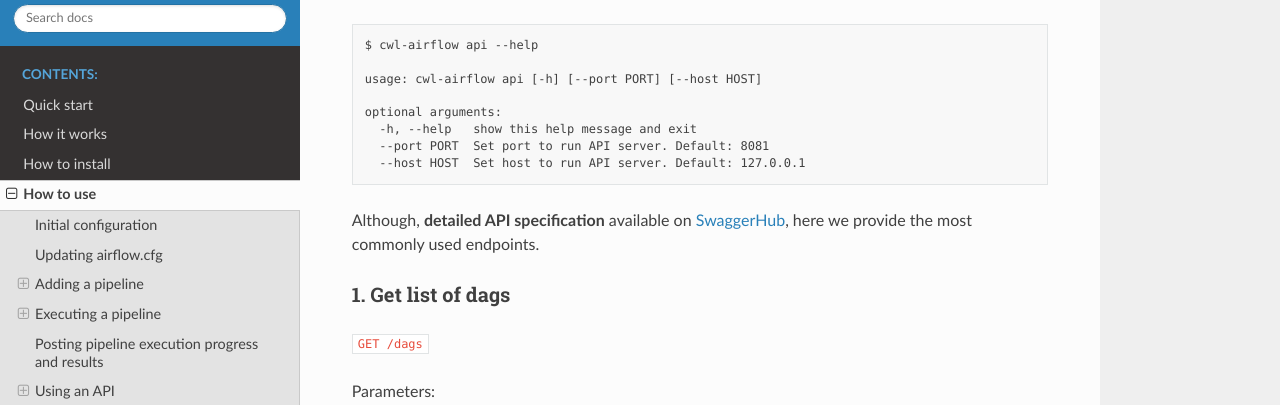
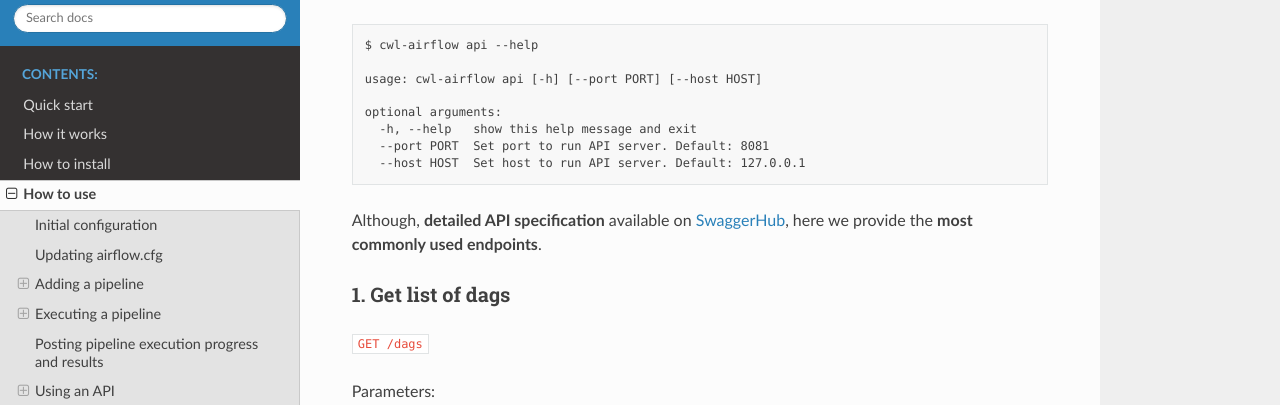
Before and after one commit to Barski-lab/cwl-airflow, a Sphinx documentation site: the page built from docs/readme/how_to_use.md, in a window 1280 px wide and 900 px high, scrolled down 3851 px. Shown: the part 47-452 px from the top of the window. Built offline with Sphinx 7.4.7 and the Read the Docs theme 2.0.0, drawn with Linux system fonts in a browser that asks for light colours.

Commit message:
Not important changes

````diff
--- a/docs/readme/how_to_use.md
+++ b/docs/readme/how_to_use.md
@@ -142,7 +142,7 @@
   --host HOST  Set host to run API server. Default: 127.0.0.1
 ```
 
-Although, **detailed API specification** available on [SwaggerHub](https://app.swaggerhub.com/apis/michael-kotliar/cwl_airflow_workflow_execution_service/1.0.0), here we provide the most commonly used endpoints.
+Although, **detailed API specification** available on [SwaggerHub](https://app.swaggerhub.com/apis/michael-kotliar/cwl_airflow_workflow_execution_service/1.0.0), here we provide the **most commonly used endpoints**.
 
 ### **1. Get list of dags**
 
````
